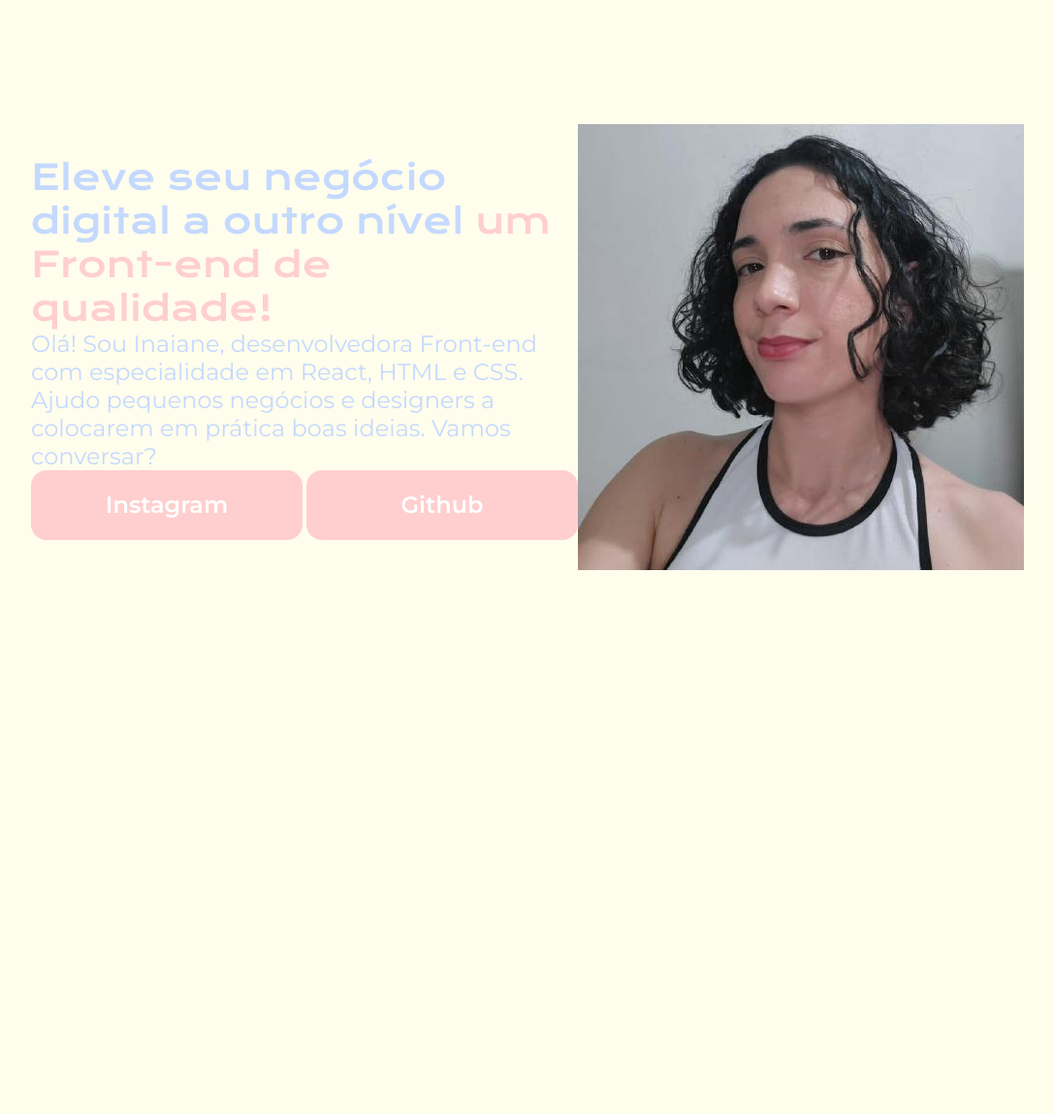
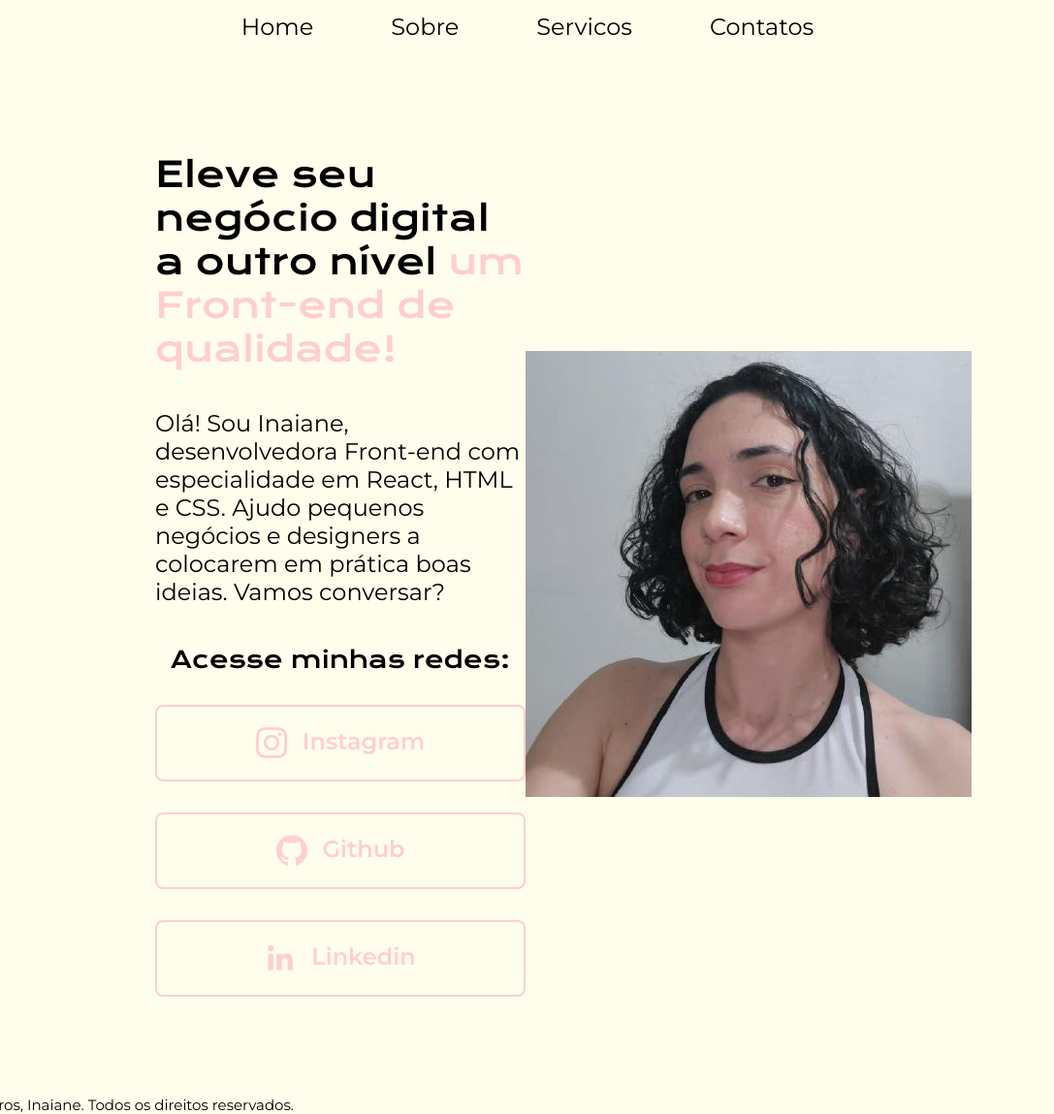
Before and after one commit to inaianebarros/portfolio, a plain HTML site: page index.html in a window 1280 px wide. Shown: the whole page at 97% size, without its empty margins (96-1183 px from the left). Before the commit the page ends 928 px from the top, so only its background shows below. Drawn offline with nearby package versions, Linux system fonts and the light colour scheme.

Commit message:
Criando header e footer

```diff
--- a/index.html
+++ b/index.html
@@ -5,20 +5,18 @@
     <!--metainformcao-->
     <meta name="viewport" content="width=device-width, initial-scale=1.0" />
     <title>Portfolio de Inaiane</title>
-    <link rel="stylesheet" href="style.css" />
+    <link rel="stylesheet" href="styles/style.css" />
   </head>
   <body>
-    <header>
-      <!--
-        <nav>
-            <ul>
-                <li><a href="#">Home</a></li>
-                <li><a href="#">Sobre</a></li>
-                <li><a href="#">Servicos</a></li>
-                <li><a href="#">Contatos</a></li>
-            </ul>
-        </nav>
-           -->
+    <!--tag semantica-->
+    <header class="cabecalho">
+      <!--tag semantica-->
+      <nav class="cabecalho__menu">
+        <a class="cabecalho__menu__links" href="#">Home</a>
+        <a class="cabecalho__menu__links" href="#">Sobre</a>
+        <a class="cabecalho__menu__links" href="#">Servicos</a>
+        <a class="cabecalho__menu__links" href="#">Contatos</a>
+      </nav>
     </header>
     <!--tag semantica-->
     <main class="apresentacao">
@@ -27,33 +25,52 @@
           Eleve seu negócio digital a outro nível
           <strong class="titulo-destaque">um Front-end de qualidade!</strong>
         </h1>
-        <p class="apresentacao__conteudo__sobre">
+        <p class="apresentacao__conteudo__resumo">
           Olá! Sou Inaiane, desenvolvedora Front-end com especialidade em React,
           HTML e CSS. Ajudo pequenos negócios e designers a colocarem em prática
           boas ideias. Vamos conversar?
         </p>
         <div class="apresentacao__links">
+          <h2 class="apresentacao__subtitulo">Acesse minhas redes:</h2>
           <a
             class="apresentacao__botoes"
             href="https://www.instagram.com/naybrros/"
-            >Instagram</a
           >
+            <img
+              src="assets/instagram.png"
+              href="Instagram icons created by Freepik - Flaticon"
+            />
+            Instagram
+          </a>
           <a
             class="apresentacao__botoes"
             href="https://github.com/InaianeBarros"
-            >Github</a
           >
+            <img
+              src="assets/github.png"
+              href="Cat icons created by Dave Gandy - Flaticon</a>"
+            />
+            Github
+          </a>
+          <a
+            class="apresentacao__botoes"
+            href="linkedin.com/in/inaiane-m-barros"
+          >
+            <img
+              src="assets/linkedin.png"
+              href="Linkedin icons created by fauzin idea - Flaticon"
+            />
+            Linkedin
+          </a>
         </div>
       </section>
-      <img src="fotodeperfil.jpeg" alt="Foto de Perfil da Inaiane" />
+      <img src="assets/fotodeperfil.jpeg" alt="Foto de Perfil da Inaiane" />
     </main>
     <!--tag semantica-->
     <footer>
-      <!--
-        <div class="rodape">
-            <p>&copy; 2025 Meu Site. Todos os direitos reservados</p>
-        </div>
-        -->
+      <div class="rodape">
+        <p>&copy; 2025 Barros, Inaiane. Todos os direitos reservados.</p>
+      </div>
     </footer>
     <!--tag semantica-->
   </body>
--- /dev/null
+++ b/styles/style.css
@@ -0,0 +1,111 @@
+@import url('https://fonts.googleapis.com/css2?family=Krona+One&family=Montserrat:wght@400;600&display=swap');
+
+*{
+    margin: 0;
+    padding: 0;
+}
+
+body{
+    box-sizing: border-box; /*garante que a imagem nao saia da tela*/
+    /* height: 100vh; altura da nossa tela */
+    background-color:#FFFDEC;
+    /* color: #C4D9FF; */
+    color: black;
+}
+
+.cabecalho{
+    display: flex;
+    justify-content: center;
+    align-items: center;
+    padding: 1%;
+}
+
+.cabecalho__menu{
+    display: flex;
+    gap: 80px;
+}
+
+.cabecalho__menu__links{
+    font-size: 24px;
+    color: black;
+    text-decoration: none;
+    font-family:"Montserrat", sans-serif;
+    font-weight: 500;
+}
+
+.cabecalho__menu__links:hover{
+    color: #FFCFCF;
+}
+
+.apresentacao{
+    display: flex;
+    align-items: center;
+    justify-content: space-between;
+    padding: 8% 20%;
+}
+
+.apresentacao__conteudo{
+    display: flex;
+    flex-direction: column;
+    width: 615px;
+    gap: 40px;
+}
+.apresentacao__conteudo__titulo{
+    font-size: 36px;
+    font-family:"Krona One", sans-serif;
+    font-weight: 400;
+    font-style: normal;
+}
+
+.apresentacao__conteudo__resumo{
+    font-size: 24px;
+    font-family:"Montserrat", sans-serif;
+    font-weight: 400;
+}
+
+.titulo-destaque{
+    color:#FFCFCF;
+    font-weight: 400;
+}
+
+
+.apresentacao__links{
+    display: flex;
+    flex-direction: column;
+    /* justify-content: space-between; */
+    gap: 32px;
+    align-items: center;
+
+}
+
+.apresentacao__subtitulo{
+    font-family:"Krona One", sans-serif;
+    font-weight: 400;
+    font-size: 24px;
+}
+
+.apresentacao__botoes{
+    display: flex;
+    justify-content: center;
+    gap: 16px;
+    width: 378px;
+    text-align: center;
+    border-radius: 8px;
+    border:  2px solid #FFCFCF;
+    font-size: 24px;
+    padding: 21.5px 0;
+    text-decoration: none;
+    font-family:"Montserrat", sans-serif;
+    font-weight: 600; /*define o peso da fonte, existem tambem bold e normal*/
+    color: #FFCFCF;
+}
+
+.apresentacao__botoes:hover{
+    width: 420px;
+}
+
+.rodape{
+    margin-left: 1%;
+    font-size: 15px;
+    font-family: "Montserrat", sans-serif;
+}
```
Also changed, not shown: assets/fotodeperfil.jpeg (added), assets/github-logo.png (added), assets/github.png (added), assets/instagram-logo.png (added), assets/instagram.png (added), assets/linkedin-logo.png (added), assets/linkedin.png (added).
